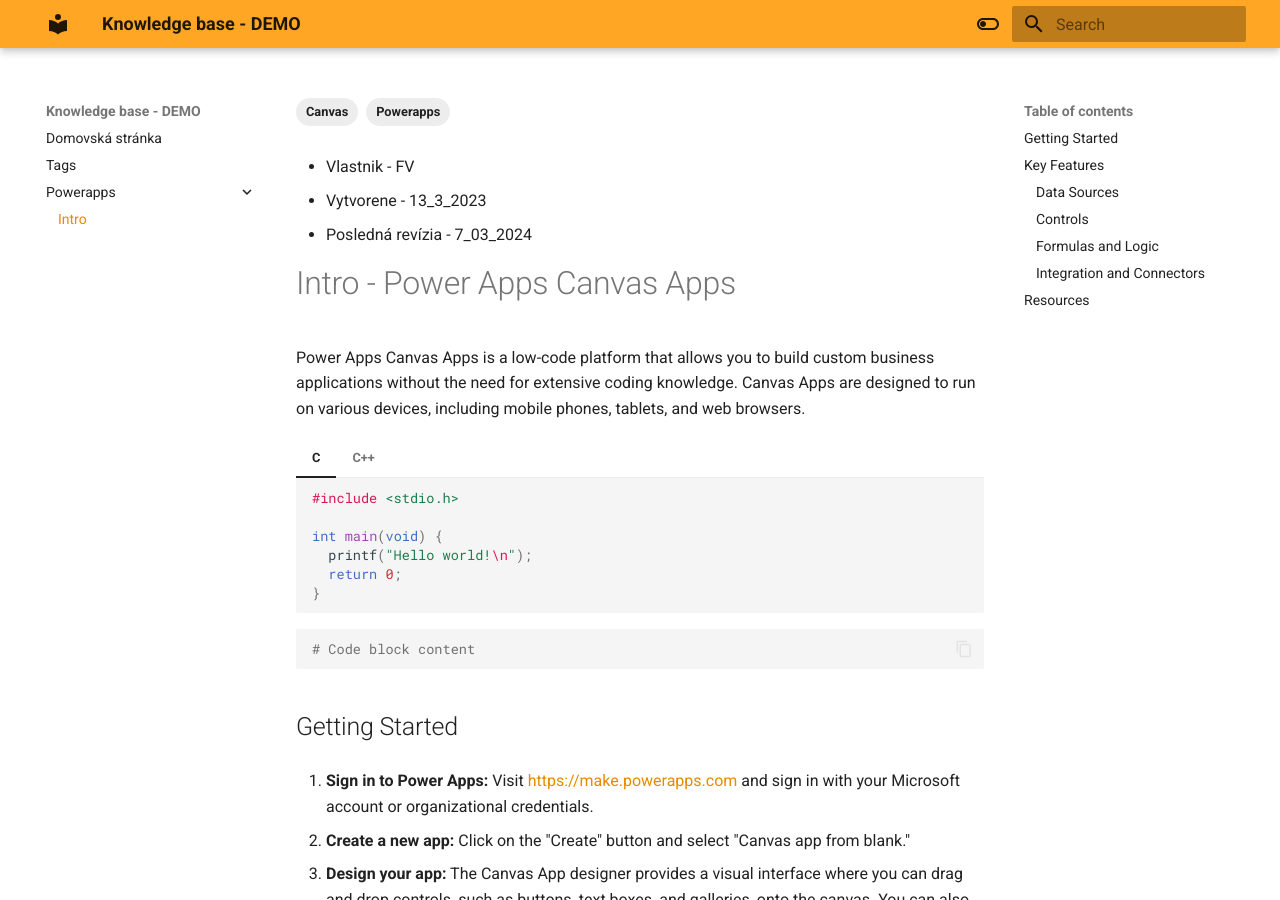
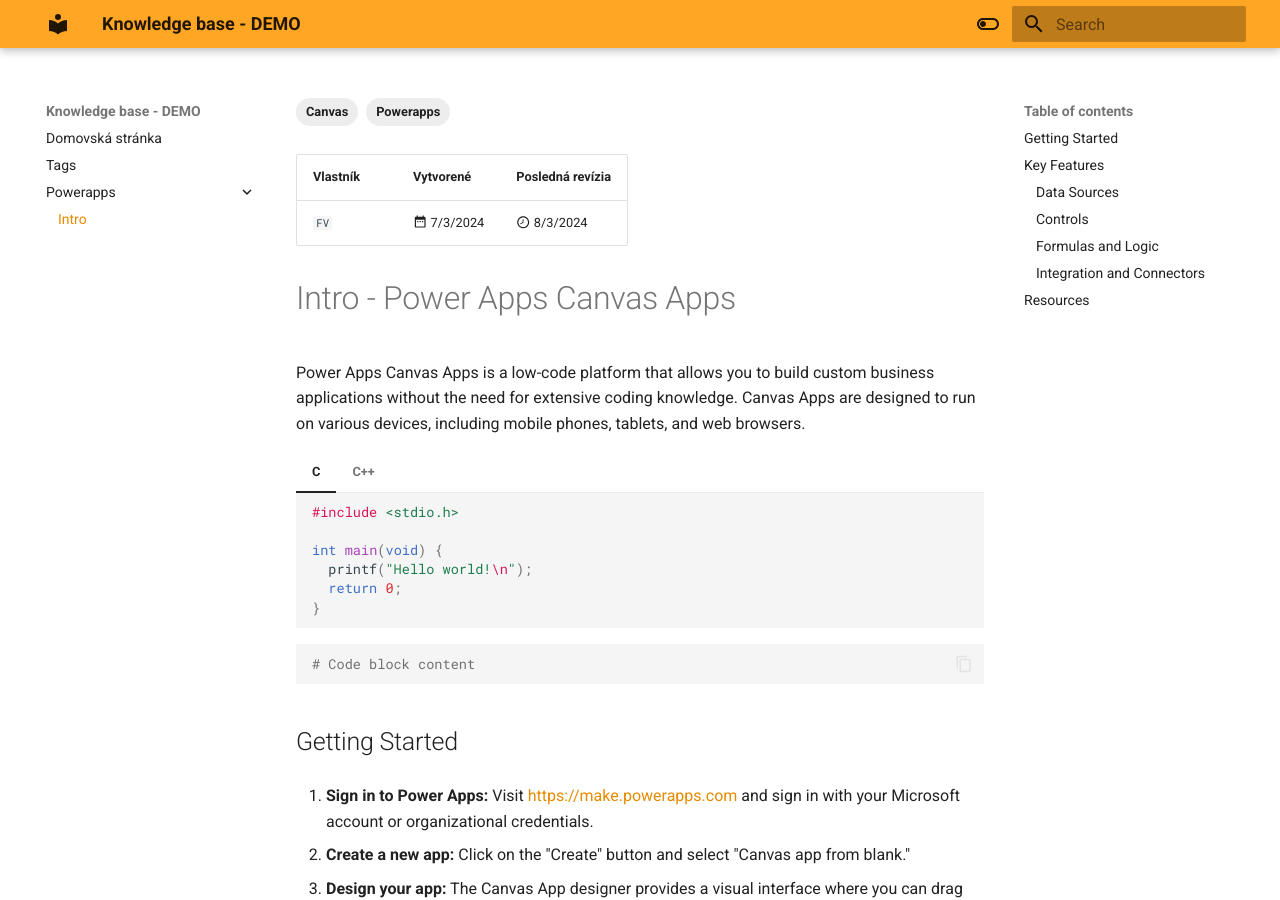
Before and after one commit to fvigh/kb, an MkDocs documentation site: the page built from docs/Powerapps/Intro.md, in a window 1280 px wide and 900 px high. Built offline with MkDocs 1.6.1 and Material for MkDocs 9.7.7, drawn with Linux system fonts in a browser that asks for light colours.

Commit message:
Update Intro.md

```diff
--- a/docs/Powerapps/Intro.md
+++ b/docs/Powerapps/Intro.md
@@ -6,10 +6,10 @@
   - Powerapps
   - Canvas
 ---
+| Vlastník    | Vytvorené                            | Posledná revízia                             |
+| ----------- | ------------------------------------ | -------------------------------------------- |
+| `FV`        | :material-calendar-range:  7/3/2024  | :material-clock-time-eight-outline: 8/3/2024 |
 
-  - Vlastnik - FV
-  - Vytvorene - 13_3_2023
-  - Posledná revízia - 7_03_2024
 
 # Intro - Power Apps Canvas Apps
 
```
